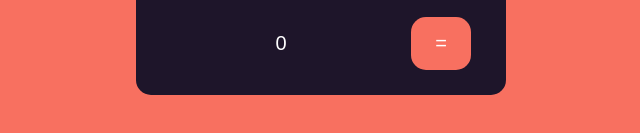
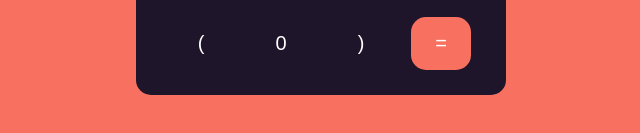
Before and after one commit to Moukhtar-youssef/calculator, a plain HTML site: page index.html in a window 1280 px wide. Shown: the part 563-696 px from the top of the page, 319-959 px from the left. Drawn offline with Linux system fonts and the light colour scheme.

Commit message:
adding brackets

```diff
--- a/css/main.css
+++ b/css/main.css
@@ -58,9 +58,6 @@ body{
     animation: dropshadow 2s ease-in-out  infinite ;
     animation-delay: calc(var(--order) * 200ms) ;
 }
-.zero{
-    grid-column: 1/4;
-}
 .equal{
     background-color: #F87060 !important;
 }
--- a/index.html
+++ b/index.html
@@ -30,7 +30,9 @@
             <Button style="--order: 4">2</Button>
             <Button style="--order: 4">3</Button>
             <Button style="--order: 4">.</Button>
-            <Button style="--order: 5" class="zero">0</Button>
+            <Button style="--order: 5">(</Button>
+            <Button style="--order: 5">0</Button>
+            <Button style="--order: 5">)</Button>
             <button style="--order: 5" class="equal">=</button>
         </div>
     </div>
```
